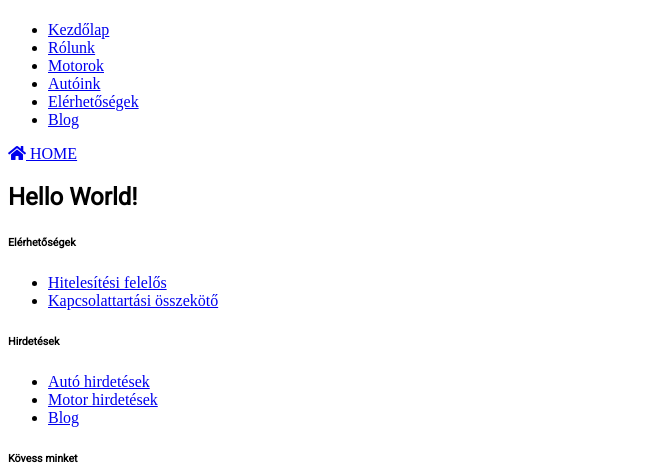
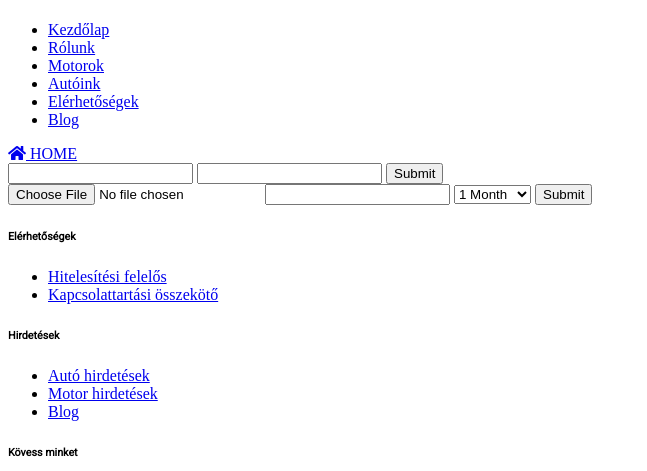
Before and after one commit to BozoTamas/AFP2, a PHP site: template sources/application/views/home/index.php in a window 1280 px wide. Shown: the part 207-678 px from the top of the page, without its empty margins (0-647 px from the left). Run offline with PHP 8.4, Linux system fonts and the light colour scheme; the template is opened without the code that fills it, so the values that code supplies are empty; some libraries are stand-ins or nearby versions.

Commit message:
Formok elkészítése
Az első, ahol a linket mentjük el, működik.
A második még nem.

```diff
--- a/sources/application/views/home/index.php
+++ b/sources/application/views/home/index.php
@@ -1,5 +1,26 @@
 <section>
-    <div class="container my-3">
-        <h1>Hello World!</h1>
-    <div>
+    <form action="saveLink" method="POST">
+        <input type="text" name="url">
+        <input type="text" name="alias">
+        <button type="submit">Submit</button>
+    </form>
 </section>
+
+<section>
+    <form action="saveFolder" method="POST">
+        <input type="file" name="file">
+        <input type="text" name="alias">
+        <select name="expiration">
+            <option value="1">1 Day</option>
+            <option value="3">3 Days</option>
+            <option value="7">1 Week</option>
+            <option value="14">2 Weeks</option>
+            <option value="30" selected>1 Month</option>
+            <option value="60">2 Months</option>
+            <option value="90">3 Months</option>
+            <option value="180">6 Months</option>
+            <option value="365">1 Year</option>
+        </select>
+        <button type="submit">Submit</button>
+    </form>
+</section>
```
